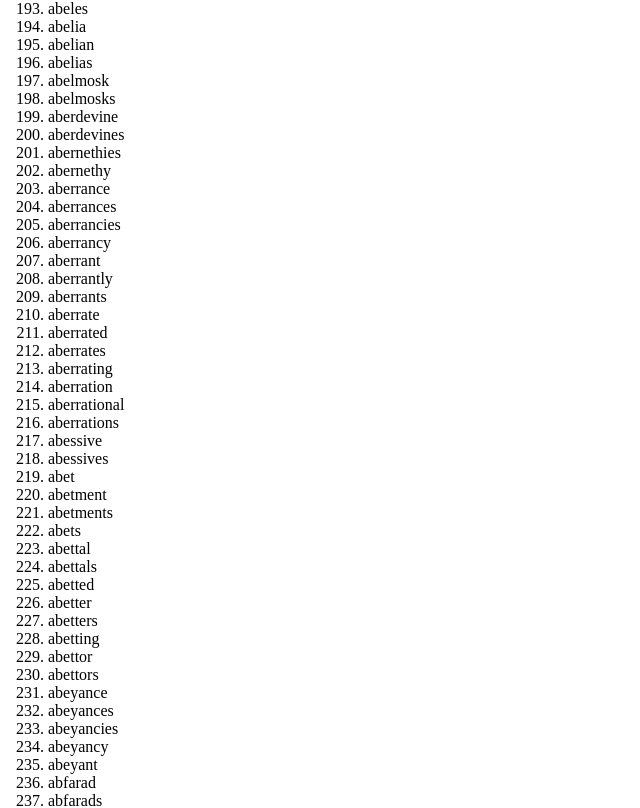
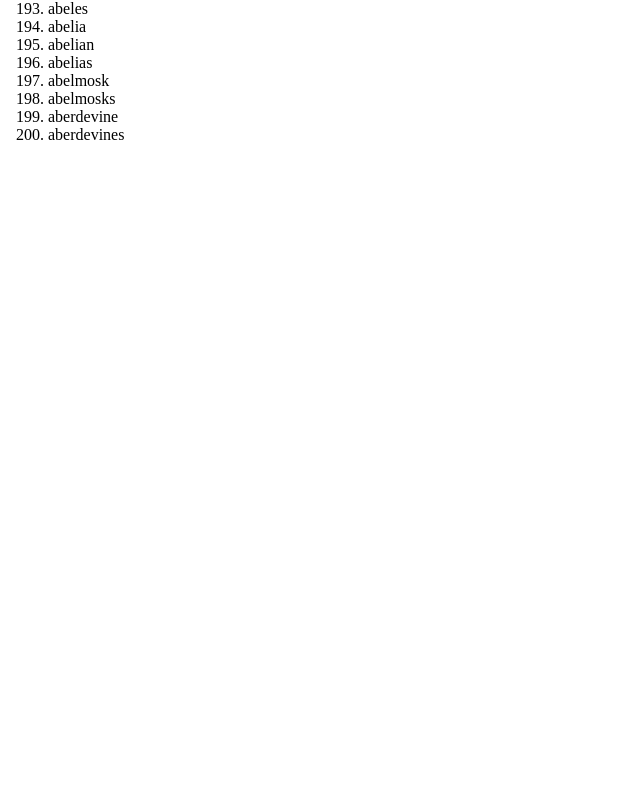
Before and after one commit to alchemy-fullstack-js-winter-2019/redux-words, a React app: page / in a window 1280 px wide. Shown: the part 3472-4280 px from the top of the page, without its empty margins (0-640 px from the left). After the commit the page ends 3632 px from the top, so only its background shows below. Built offline with nearby package versions, Linux system fonts and the light colour scheme.

Commit message:
router set up. can get number of words based on pathname

```diff
--- a/src/components/app/App.js
+++ b/src/components/app/App.js
@@ -1,6 +1,14 @@
 import React from 'react';
 import TopWords from '../../containers/words/TopWords';
+import { BrowserRouter as Router, Route } from 'react-router-dom';
 
 export default function App() {
-  return <TopWords />;
+  return(
+    <Router>
+      <>
+      <Route exact path='/' component={TopWords}/>
+      <Route exact path='/words/:count' component={TopWords}/>
+      </>
+    </Router>
+  );
 }
--- a/src/containers/words/TopWords.js
+++ b/src/containers/words/TopWords.js
@@ -2,8 +2,8 @@ import { connect } from 'react-redux';
 import Words from '../../components/words/Words';
 import { getFirstWords } from '../../selectors/words';
 
-const mapStateToProps = state => ({
-  words: getFirstWords(state, 1000)
+const mapStateToProps = (state, props) => ({
+  words: getFirstWords(state, props.match.params.count || 200)
 });
 
 export default connect(
```
